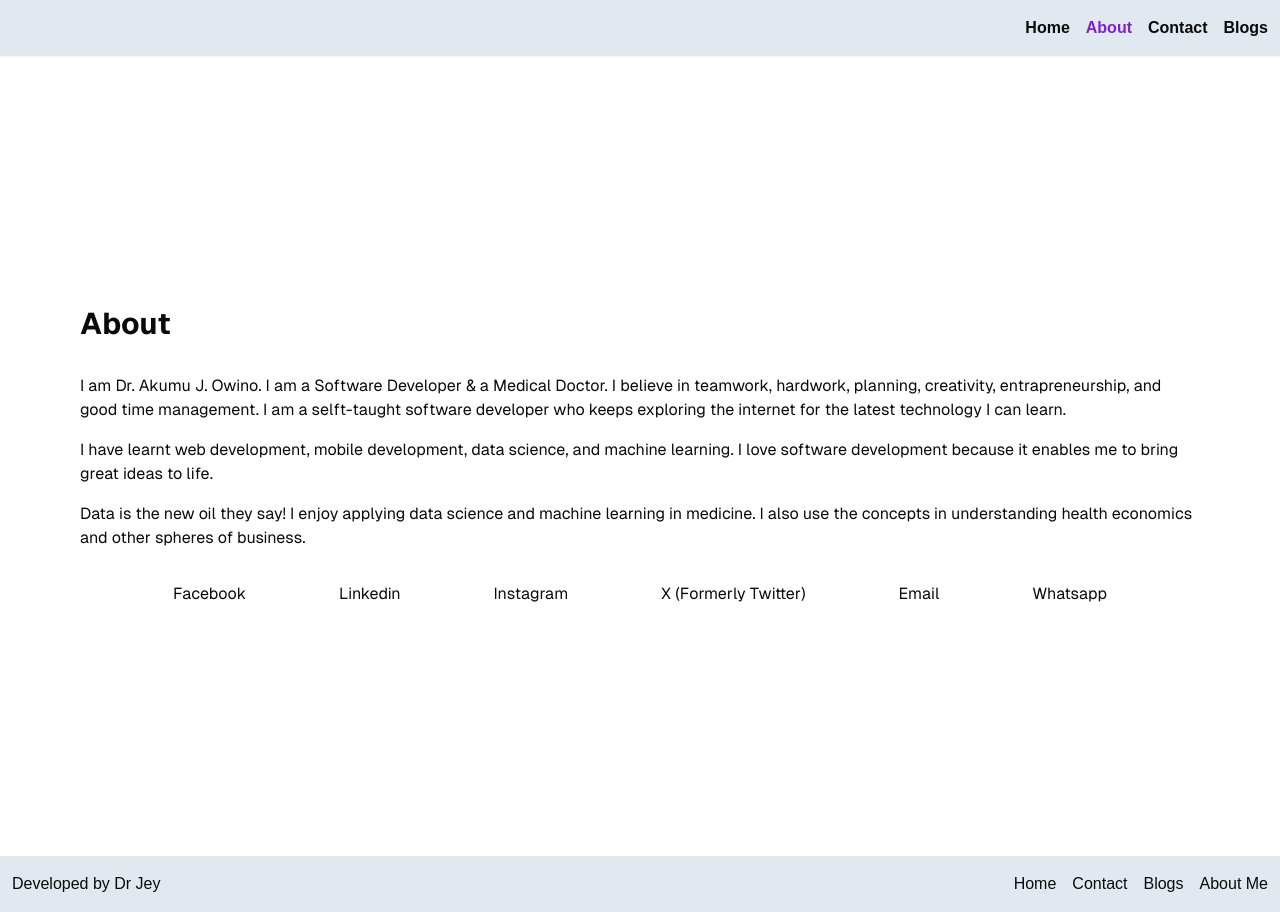
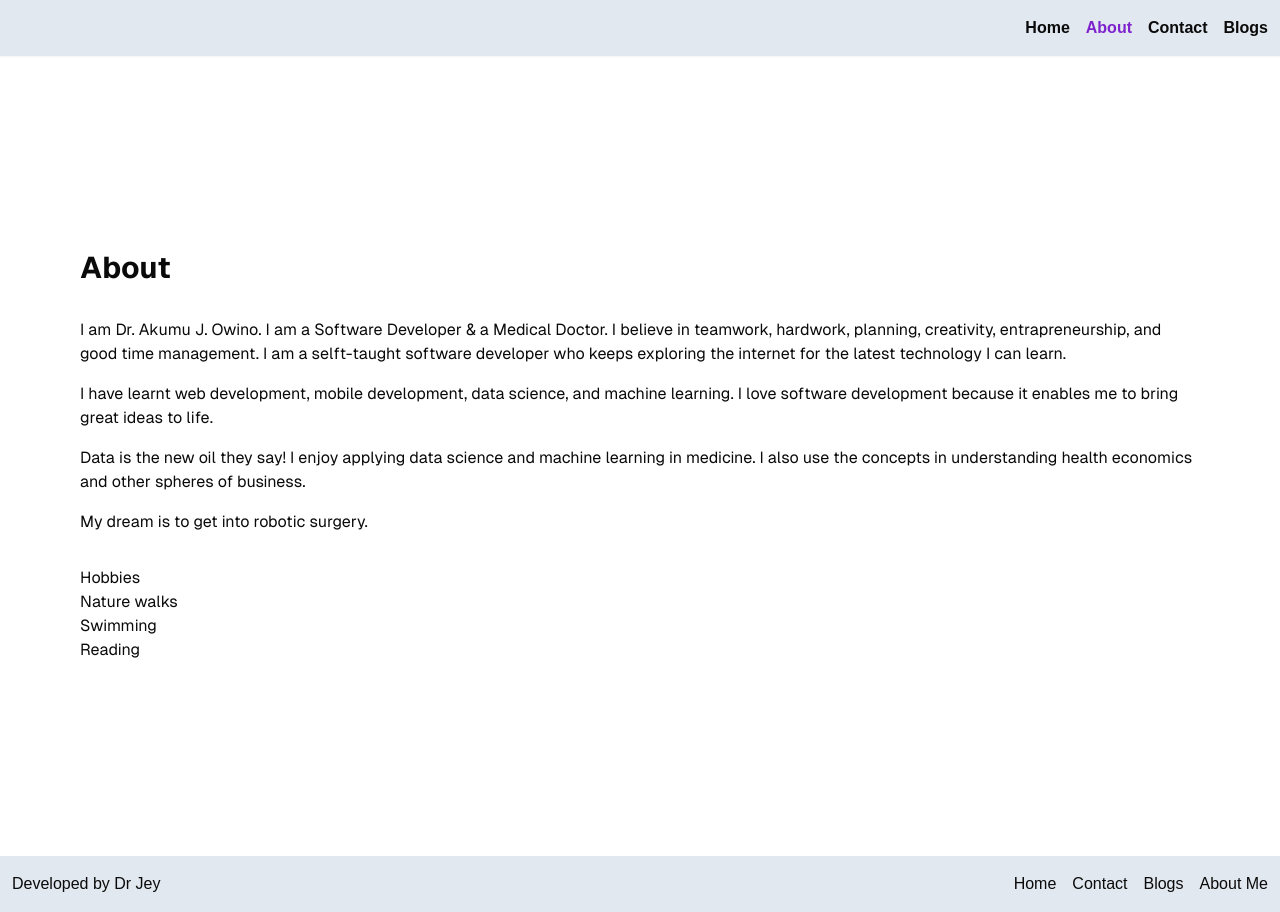
Before and after one commit to AkumuJey/portfolio, a Next.js app: page /about in a window 1280 px wide. Built offline with nearby package versions, Linux system fonts and the light colour scheme.

Commit message:
Modified the contact me page

```diff
--- a/src/app/about/page.tsx
+++ b/src/app/about/page.tsx
@@ -22,27 +22,16 @@ const About = () => {
               machine learning in medicine. I also use the concepts in
               understanding health economics and other spheres of business.
             </p>
+            <p>My dream is to get into robotic surgery.</p>
           </div>
         </div>
-        <div className="flex flex-col md:flex-row justify-evenly w-full">
-          <a href="#" target="_blank">
-            Facebook
-          </a>
-          <a href="#" target="_blank">
-            Linkedin
-          </a>
-          <a href="#" target="_blank">
-            Instagram
-          </a>
-          <a href="#" target="_blank">
-            X (Formerly Twitter)
-          </a>
-          <a href="#" target="_blank">
-            Email
-          </a>
-          <a href="#" target="_blank">
-            Whatsapp
-          </a>
+        <div>
+          <h3>Hobbies</h3>
+          <ul>
+            <li>Nature walks</li>
+            <li>Swimming</li>
+            <li>Reading</li>
+          </ul>
         </div>
       </main>
     </div>
--- a/src/app/contact/page.tsx
+++ b/src/app/contact/page.tsx
@@ -2,11 +2,28 @@ export default function Contact() {
   return (
     <div className="grid grid-rows-[20px_1fr_20px] items-center justify-items-center min-h-screen p-8 pb-20 gap-16 sm:p-20 font-[family-name:var(--font-geist-sans)]">
       <main className="flex flex-col gap-8 row-start-2 items-center sm:items-start">
-        Contact me bro
+        <address>Naivasha</address>
+        <div className="flex flex-col md:flex-row justify-evenly w-full">
+          <a href="#" target="_blank">
+            Facebook
+          </a>
+          <a href="#" target="_blank">
+            Linkedin
+          </a>
+          <a href="#" target="_blank">
+            Instagram
+          </a>
+          <a href="#" target="_blank">
+            X (Formerly Twitter)
+          </a>
+          <a href="#" target="_blank">
+            Email
+          </a>
+          <a href="#" target="_blank">
+            Whatsapp
+          </a>
+        </div>
       </main>
-      <footer className="row-start-3 flex gap-6 bg-red-400 flex-wrap items-center justify-center">
-        Blog
-      </footer>
     </div>
   );
 }
```
